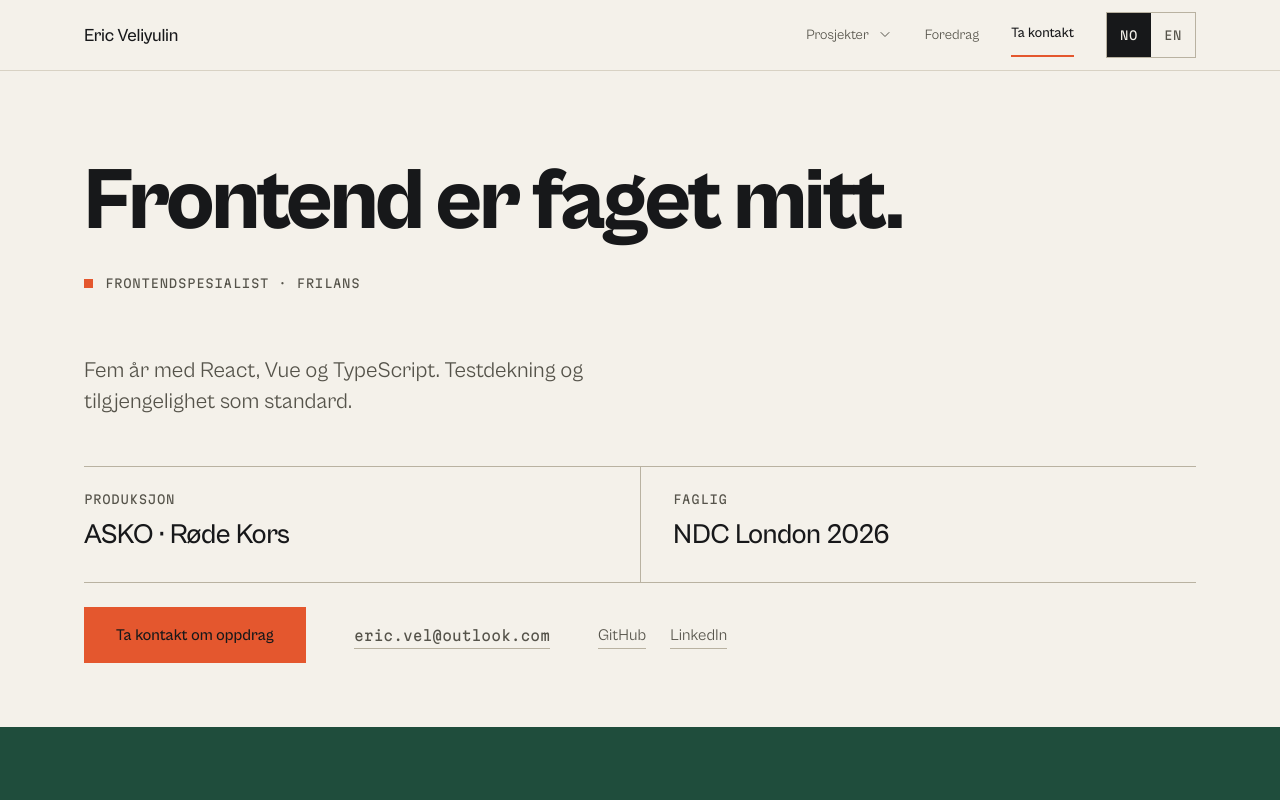
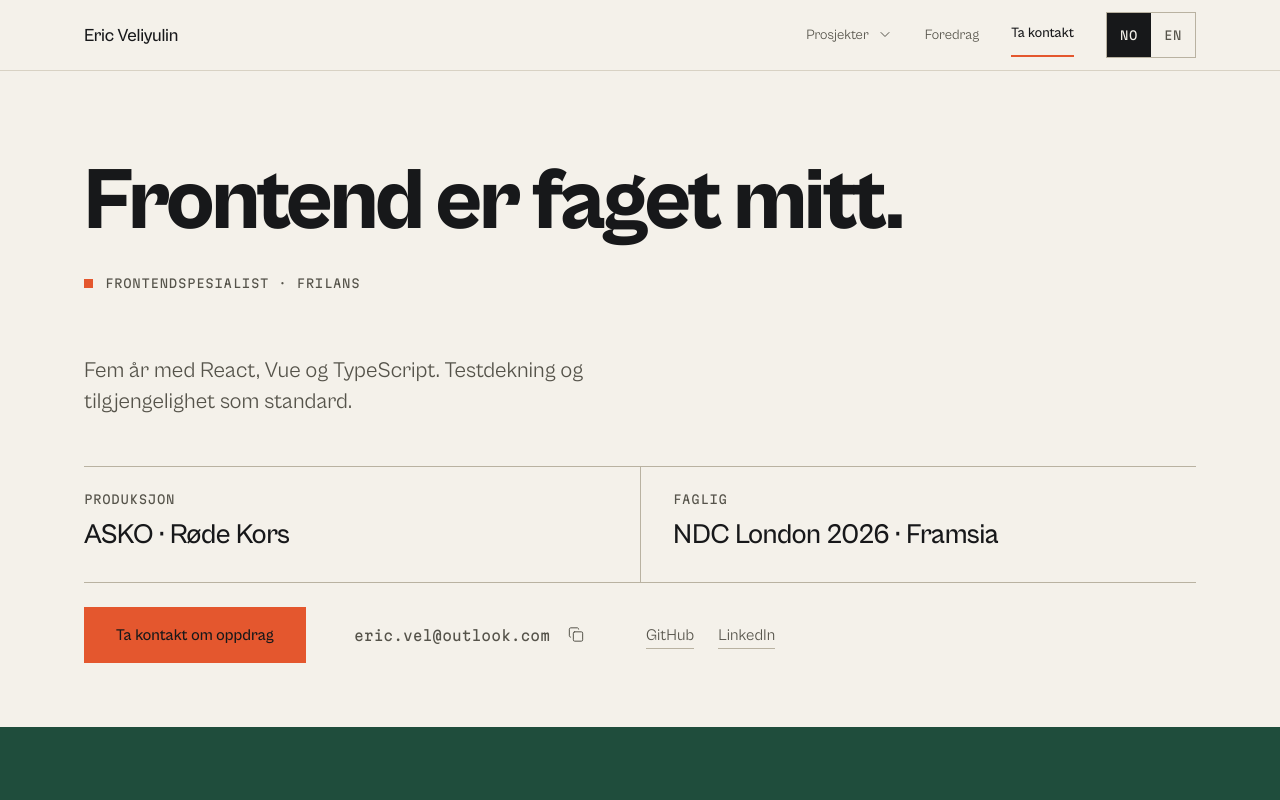
Before and after one commit to ericvel/portfolio, a Vue app: page / in a window 1280 px wide. Shown: the top 800 px of the page. Built offline with nearby package versions, Linux system fonts and the light colour scheme.

Commit message:
Add copy button to email

```diff
--- a/src/components/HeroSection.vue
+++ b/src/components/HeroSection.vue
@@ -1,12 +1,37 @@
 <script setup lang="ts">
-import { ref } from "vue";
+import { computed, onBeforeUnmount, ref } from "vue";
 import { useI18n } from "vue-i18n";
 import AppIcon from "@/components/AppIcon.vue";
 
 const EMAIL = "eric.vel@outlook.com";
+const COPY_FEEDBACK_MS = 800;
 const { t } = useI18n();
 const copyState = ref<"idle" | "copied" | "failed">("idle");
 let copyAttempt = 0;
+let copyResetTimer: ReturnType<typeof setTimeout> | undefined;
+
+const copyStatus = computed(() => {
+  if (copyState.value === "copied") return t("hero.copySuccess");
+  if (copyState.value === "failed") return t("hero.copyFailure");
+  return "";
+});
+
+const copyButtonLabel = computed(() => {
+  if (copyState.value === "copied") return t("hero.copySuccess");
+  if (copyState.value === "failed") return t("hero.copyRetryLabel");
+  return t("hero.copyEmail", { email: EMAIL });
+});
+
+function clearCopyResetTimer() {
+  if (copyResetTimer === undefined) return;
+  clearTimeout(copyResetTimer);
+  copyResetTimer = undefined;
+}
+
+onBeforeUnmount(() => {
+  copyAttempt += 1;
+  clearCopyResetTimer();
+});
 
 function fallbackCopy(text: string) {
   const textarea = document.createElement("textarea");
@@ -40,20 +65,22 @@ async function copyText(text: string) {
 }
 
 async function copyEmail() {
+  clearCopyResetTimer();
   const attempt = ++copyAttempt;
   copyState.value = "idle";
 
   try {
     await copyText(EMAIL);
-    if (attempt === copyAttempt) copyState.value = "copied";
+    if (attempt !== copyAttempt) return;
+
+    copyState.value = "copied";
+    copyResetTimer = setTimeout(() => {
+      if (attempt === copyAttempt) copyState.value = "idle";
+      copyResetTimer = undefined;
+    }, COPY_FEEDBACK_MS);
   } catch {
     if (attempt === copyAttempt) copyState.value = "failed";
   }
-}
-
-function resetCopyState() {
-  copyAttempt += 1;
-  copyState.value = "idle";
 }
 </script>
 
@@ -82,18 +109,18 @@ function resetCopyState() {
 
       <div class="hero__contact">
         <a class="action" href="mailto:eric.vel@outlook.com">{{ t("hero.contact") }}</a>
-        <button
-          type="button"
-          class="quiet hero__email"
-          :aria-label="t('hero.copyEmail', { email: EMAIL })"
-          @click="copyEmail"
-          @mouseleave="resetCopyState"
-        >
-          {{ EMAIL }}
-          <span class="hero__copy-icon" aria-hidden="true">
+        <div class="hero__email-tools">
+          <span class="hero__email">{{ EMAIL }}</span>
+          <button type="button" class="hero__copy" :aria-label="copyButtonLabel" @click="copyEmail">
             <AppIcon :name="copyState === 'copied' ? 'check' : 'copy'" />
+          </button>
+          <span class="visually-hidden" role="status" aria-live="polite" aria-atomic="true">
+            {{ copyStatus }}
           </span>
-        </button>
+          <span v-if="copyState === 'failed'" class="hero__copy-recovery">
+            {{ t("hero.copyFailure") }}
+          </span>
+        </div>
         <div class="hero__elsewhere">
           <a class="quiet" href="https://github.com/ericvel" target="_blank" rel="noopener">
             GitHub
@@ -248,29 +275,48 @@ function resetCopyState() {
 }
 
 .hero__email {
-  position: relative;
-  appearance: none;
+  display: inline-flex;
+  align-items: center;
+  min-height: 44px;
+  color: var(--ink-soft);
   font-family: var(--font-mono);
   font-size: var(--step--1);
-  cursor: pointer;
-  user-select: none;
+  user-select: text;
 }
 
-.hero__copy-icon {
-  position: absolute;
-  inset-inline-start: calc(100% + var(--space-2));
-  inset-block-start: 50%;
-  display: inline-flex;
-  visibility: hidden;
-  transform: translate(-3px, -50%);
-  transition: transform 160ms cubic-bezier(0.16, 1, 0.3, 1);
-  pointer-events: none;
+.hero__email-tools {
+  display: flex;
+  align-items: center;
+  flex-wrap: wrap;
+  gap: var(--space-2) var(--space-1);
+  min-width: 0;
 }
 
-.hero__email:hover .hero__copy-icon,
-.hero__email:focus-visible .hero__copy-icon {
-  visibility: visible;
-  transform: translate(0, -50%);
+.hero__copy {
+  display: inline-flex;
+  align-items: center;
+  justify-content: center;
+  width: 44px;
+  min-height: 44px;
+  border: 0;
+  color: var(--ink-soft);
+  cursor: pointer;
+  transition:
+    color 160ms ease,
+    background 160ms ease;
+
+  &:hover {
+    background: var(--paper-deep);
+    color: var(--ink);
+  }
+}
+
+.hero__copy-recovery {
+  flex-basis: 100%;
+  color: var(--ink-soft);
+  font-family: var(--font-mono);
+  font-size: var(--step--2);
+  line-height: 1.4;
 }
 
 @media (max-width: 560px) {
--- a/src/components/TalksSection.vue
+++ b/src/components/TalksSection.vue
@@ -49,7 +49,7 @@ const { t } = useI18n();
 
       <div class="talks__grid">
         <div class="talk">
-          <h3 class="talk__title">Customizable select components</h3>
+          <h3 class="talk__title">Customizable select elements</h3>
           <p class="talk__meta mono">Framsia, Oslo</p>
           <p class="talk__desc">{{ t("talks.framsia.desc") }}</p>
           <a
--- a/src/locales/en.ts
+++ b/src/locales/en.ts
@@ -13,9 +13,12 @@ export default {
     proofProductionLabel: "Production",
     proofProduction: "ASKO · Røde Kors",
     proofExpertiseLabel: "Expertise",
-    proofExpertise: "NDC London 2026",
+    proofExpertise: "NDC London 2026 · Framsia",
     contact: "Get in touch about work",
     copyEmail: "Copy {email}",
+    copyRetryLabel: "Try copying the email address again",
+    copySuccess: "Email address copied.",
+    copyFailure: "Couldn’t copy — select the address.",
   },
   meta: {
     title: "Eric Veliyulin {separator} Frontend dev",
--- a/src/locales/no.ts
+++ b/src/locales/no.ts
@@ -13,9 +13,12 @@ export default {
     proofProductionLabel: "Produksjon",
     proofProduction: "ASKO · Røde Kors",
     proofExpertiseLabel: "Faglig",
-    proofExpertise: "NDC London 2026",
+    proofExpertise: "NDC London 2026 · Framsia",
     contact: "Ta kontakt om oppdrag",
     copyEmail: "Kopier {email}",
+    copyRetryLabel: "Prøv å kopiere e-postadressen igjen",
+    copySuccess: "E-postadressen er kopiert.",
+    copyFailure: "Kunne ikke kopiere — marker adressen.",
   },
   meta: {
     title: "Eric Veliyulin {separator} Frontend dev",
```
